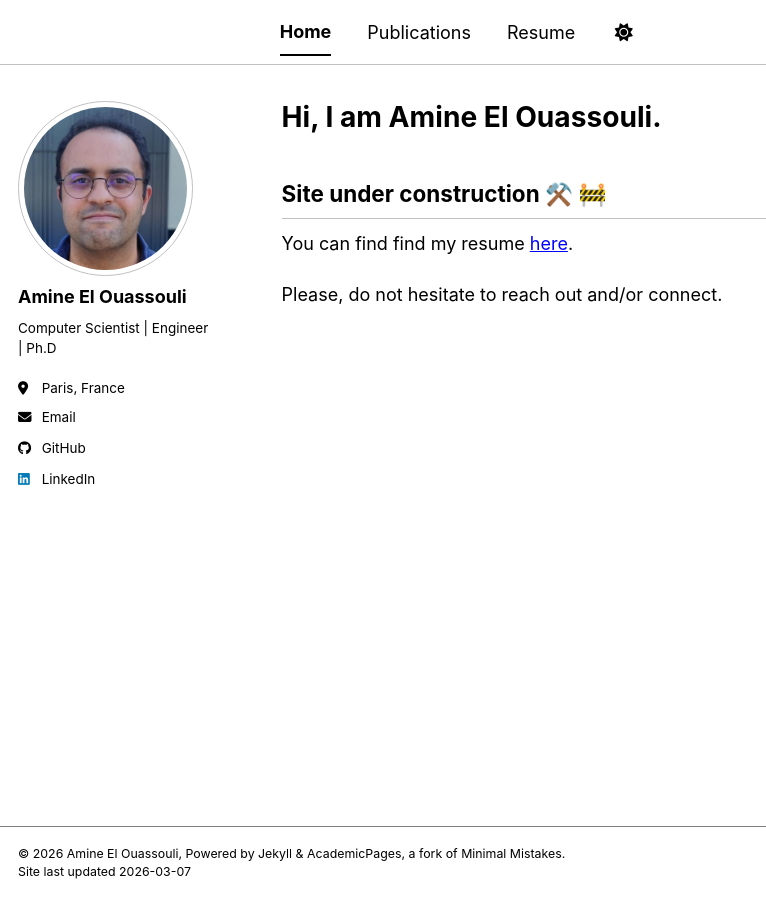
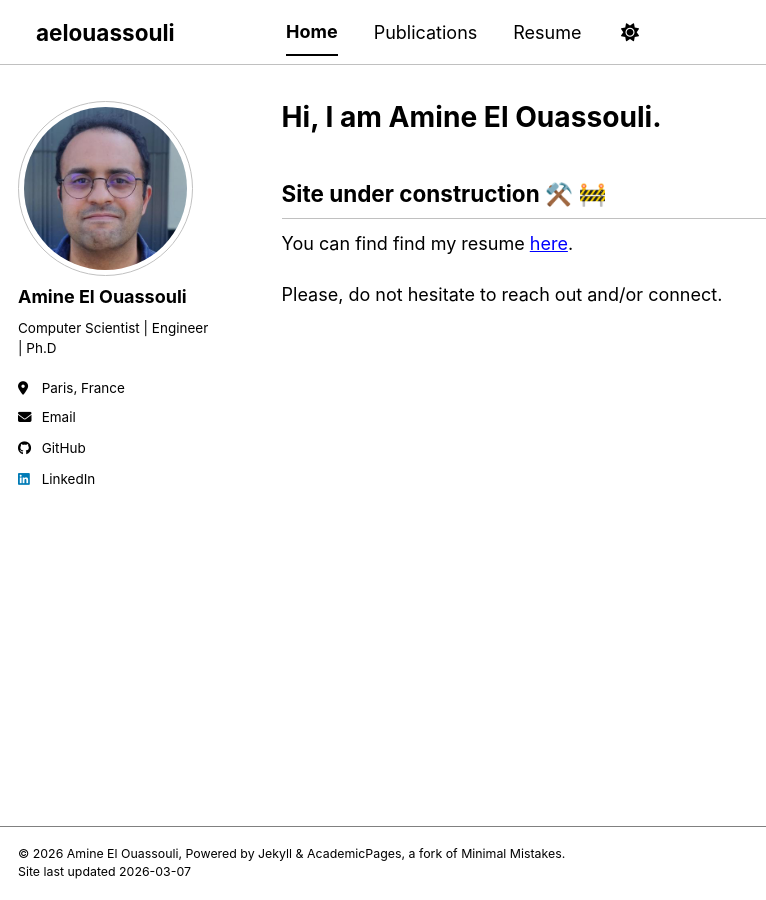
Before and after one commit to AElOuassouli/AElOuassouli.github.io, a Jekyll site: the page built from _pages/home.md, in a window 1280 px wide. Shown: the whole page, without its empty margins (0-766 px from the left). Built offline with Jekyll 4.4.1, drawn with Linux system fonts in a browser that asks for light colours; a script bundle is joined from its source files by our own code; library files that are not in the unit come from our copies.

Commit message:
adds brand

```diff
--- a/_includes/masthead.html
+++ b/_includes/masthead.html
@@ -1,6 +1,7 @@
 {% include base_path %}
 <div class="masthead">
   <div class="masthead__inner-wrap">
+    <a href="{{ base_path }}/" class="masthead__brand">aelouassouli</a>
     <div class="masthead__menu">
       <nav id="site-nav" class="greedy-nav">
         <button><span class="navicon"></span></button>
--- a/_sass/layout/_masthead.scss
+++ b/_sass/layout/_masthead.scss
@@ -31,12 +31,13 @@
     font-family: $sans-serif-narrow;
 
     @include breakpoint($large) {
-      padding-left: calc(#{span(2 of 12)} + 0.65em);
+      display: flex;
+      padding-left: 2em;
+      padding-right: 1em;
     }
 
     @include breakpoint($x-large) {
       max-width: $x-large;
-      padding-left: calc(#{$sidebar-link-max-width} + 1.65em);
     }
 
     nav {
@@ -45,11 +46,38 @@
 
     a {
       text-decoration: none;
+      font-weight: inherit;
     }
   }
 }
 
+.masthead__inner-wrap .masthead__brand {
+  display: none;
+
+  @include breakpoint($large) {
+    display: flex;
+    align-items: center;
+    flex-shrink: 0;
+    width: span(2 of 12) + gutter();
+    font-family: $sans-serif-narrow;
+    font-size: $type-size-4;
+    font-weight: 700;
+    color: var(--global-text-color);
+    overflow: hidden;
+    white-space: nowrap;
+    padding-left: 0em;
+  }
+
+  @include breakpoint($x-large) {
+    width: $sidebar-link-max-width;
+  }
+}
+
 .masthead__menu {
+
+  @include breakpoint($large) {
+    flex: 1;
+  }
 
   ul {
     margin: 0;
```
